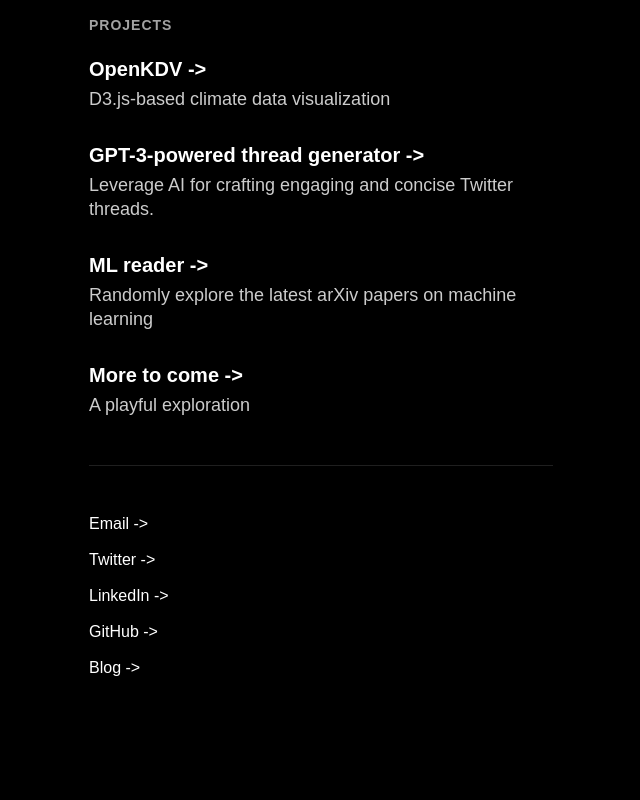
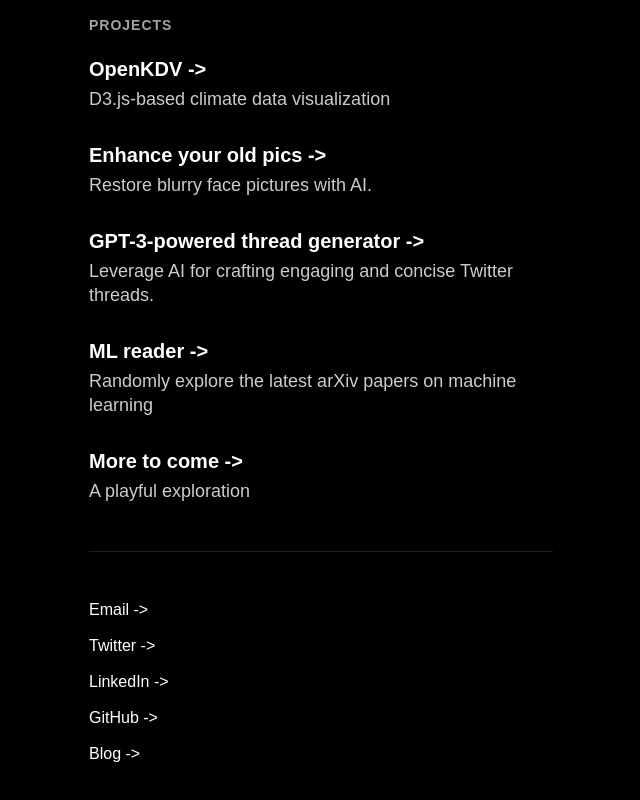
Before and after one commit to rufenmatt/rufenmatt.github.io, a plain HTML site: page index.html in a window 1280 px wide. Shown: the part 961-1761 px from the top of the page, without its empty margins (319-959 px from the left). Before the commit the page ends 1719 px from the top, so only its background shows below. Drawn offline with Linux system fonts and the light colour scheme; a web font is replaced by a local one.

Commit message:
added pic enhancer

```diff
--- a/index.html
+++ b/index.html
@@ -78,6 +78,10 @@
           <p>D3.js-based climate data visualization</p>
         </li>
 	<li>
+          <h3><a href="https://pic-enhancer.rufenmatt.repl.co/" target="_blank">Enhance your old pics -></a></h3>
+          <p>Restore blurry face pictures with AI.</p>
+        </li>
+	<li>
           <h3><a href="https://gpt-3-twitter-thread-generator.rufenmatt.repl.co/" target="_blank">GPT-3-powered thread generator -></a></h3>
           <p>Leverage AI for crafting engaging and concise Twitter threads.</p>
         </li>
```
